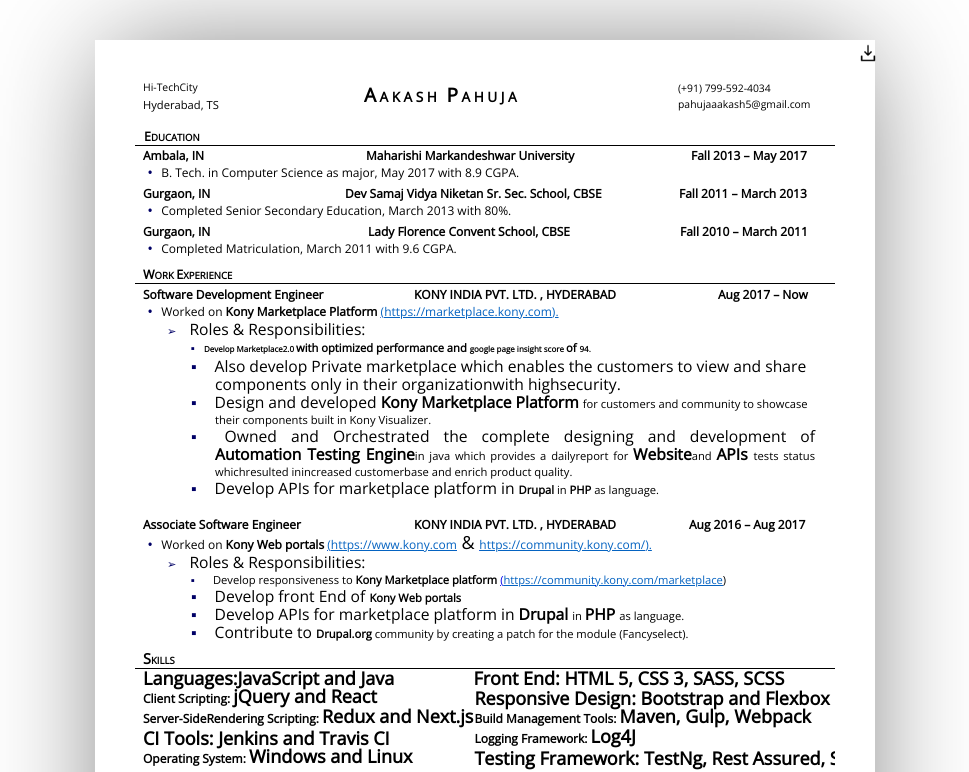
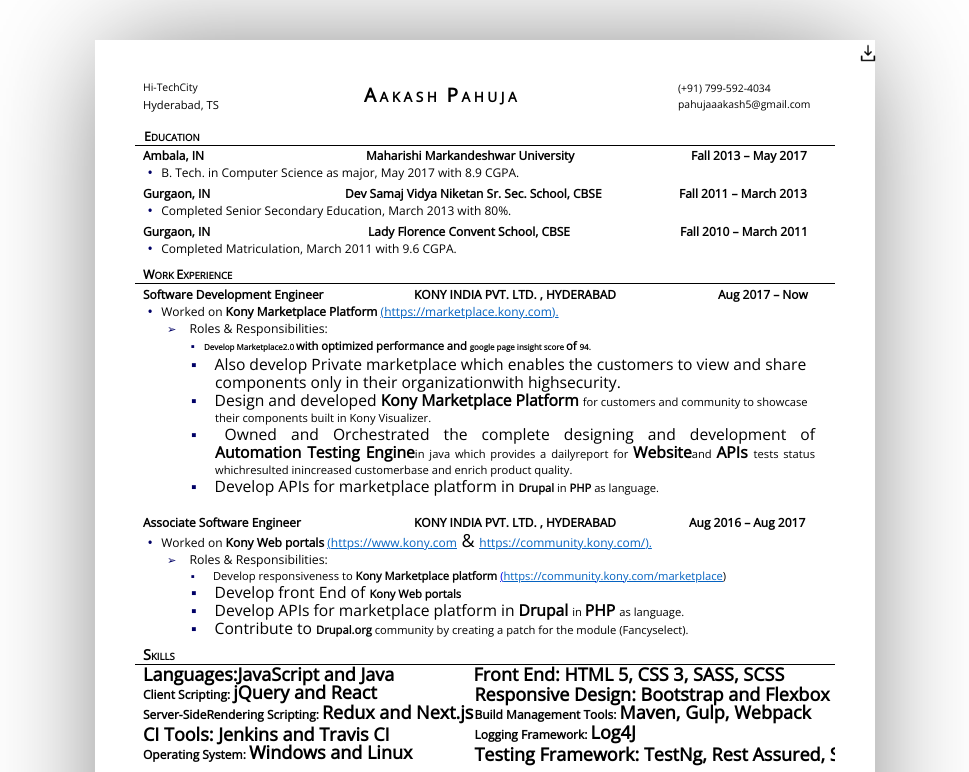
Before and after one commit to dgr8akki/dgr8akki.github.io, a React (Create React App) app: page / in a window 1280 px wide. Shown: the top 772 px of the page, without its empty margins (155-1124 px from the left). Built offline with nearby package versions, Linux system fonts and the light colour scheme; the HTML template or start-up script is replaced by a standard one.

Commit message:
Fix font size

```diff
--- a/src/components/Resume/Style.css
+++ b/src/components/Resume/Style.css
@@ -145,7 +145,7 @@
   line-height: 11px;
 }
 .ft14 {
-  font-size: 1.4em;
+  font-size: 1.1em;
   margin-left: 13px;
   line-height: 16px;
 }
```
